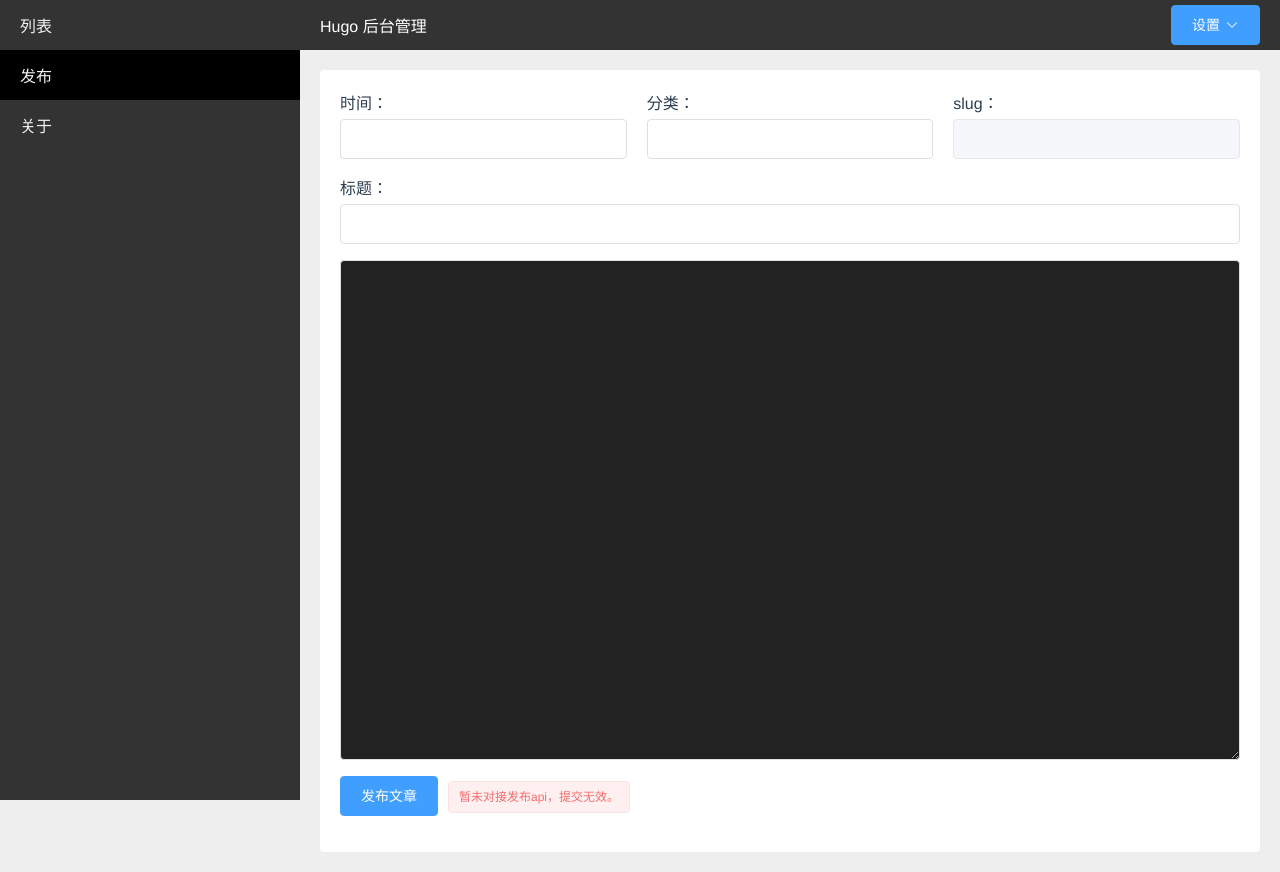
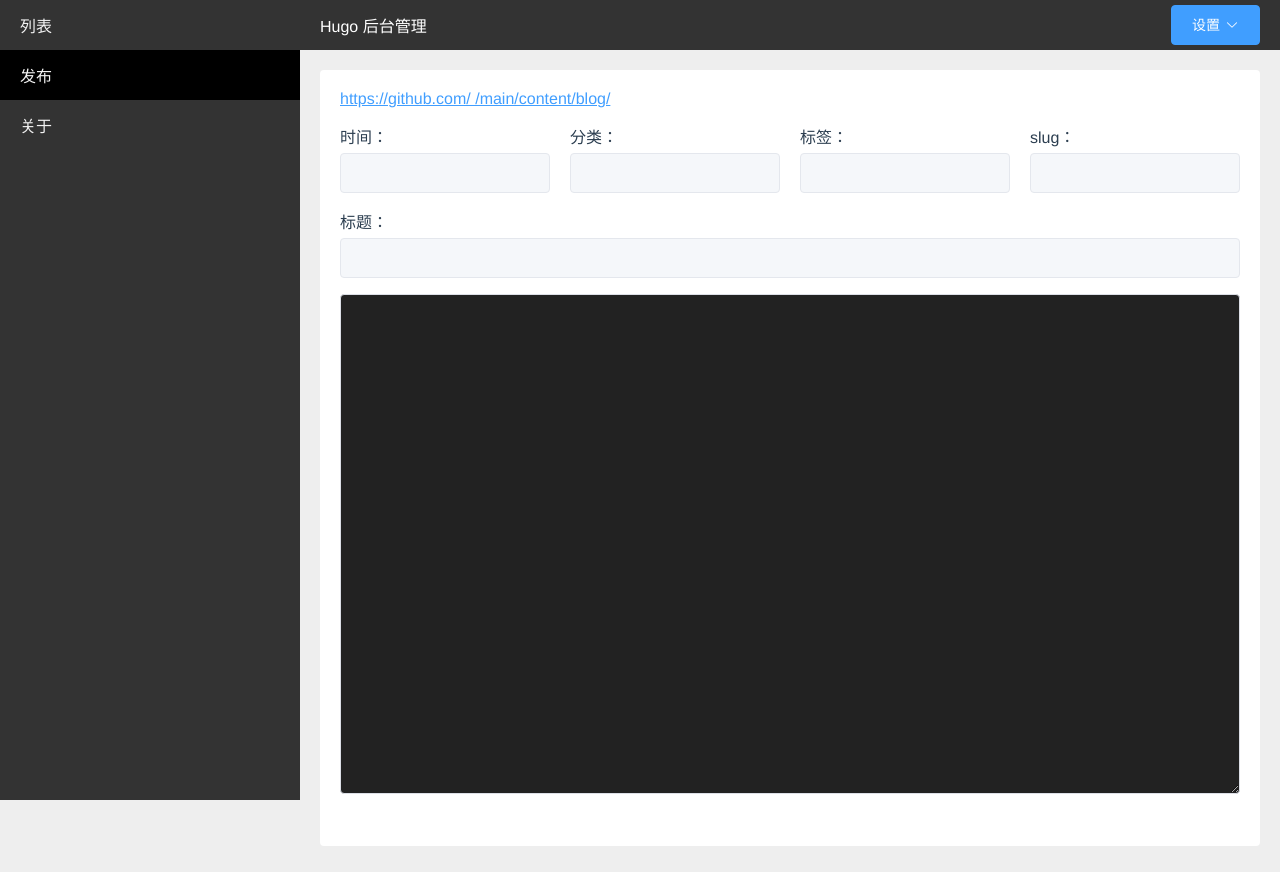
Before and after one commit to dlzmoe/HugoFast, a Vue app: page /edit in a window 1280 px wide. Built offline with nearby package versions, Linux system fonts and the light colour scheme; no server answers; what vue-simple-markdown would draw is missing.

Commit message:
:bookmark: 可以进行修改旧文章的提交，并刷新对应的sha值

```diff
--- a/src/components/TopHeader.vue
+++ b/src/components/TopHeader.vue
@@ -35,13 +35,13 @@
   methods: {
     refreshCache() {
       localStorage.removeItem('BasicData');
-      localStorage.removeItem('tableData');
-      this.dialogVisible = true;
+      localStorage.removeItem('allData');
     },
     loginOut() {
+      localStorage.removeItem('ghpToken');
       localStorage.removeItem('githubRepoHugoToken');
       localStorage.removeItem('BasicData');
-      localStorage.removeItem('tableData');
+      localStorage.removeItem('allData');
       this.$router.push('/login');
     }
   }
--- a/src/views/EditView.vue
+++ b/src/views/EditView.vue
@@ -3,18 +3,32 @@
     <Aside />
     <div class="container edit">
       <TopHeader />
-      <div class="editwrap">
+      <div class="editwrap" v-loading="loading">
+        <el-row>
+          <el-col :span="24">
+            <a
+              style="color: #409eff"
+              :href="`https://github.com/${this.githubrepo}/blob/main/content/blog/${this.id}`"
+              target="_blank"
+            >
+              https://github.com/{{ this.githubrepo }} /main/content/blog/{{ this.id }}
+            </a>
+          </el-col>
+        </el-row>
         <el-row :gutter="20">
-          <el-col :span="8">时间：<el-input v-model="result3.date"></el-input></el-col>
-          <el-col :span="8"
-            >分类：<el-input v-model="result4.category"></el-input
+          <el-col :span="6">时间：<el-input v-model="result3.date" disabled></el-input></el-col>
+          <el-col :span="6"
+            >分类：<el-input v-model="result4.category" disabled></el-input
           ></el-col>
-          <el-col :span="8"
+          <el-col :span="6"
+            >标签：<el-input v-model="result5.tags" disabled></el-input
+          ></el-col>
+          <el-col :span="6"
             >slug：<el-input v-model="result1.slug1" disabled></el-input
           ></el-col>
         </el-row>
         <el-row>
-          <el-col :span="24">标题：<el-input v-model="result2.title"></el-input></el-col>
+          <el-col :span="24">标题：<el-input v-model="result2.title" disabled></el-input></el-col>
         </el-row>
         <el-row>
           <el-col :span="24">
@@ -26,8 +40,7 @@
 
         <el-row>
           <el-col :span="24">
-            <el-button type="primary" @click="publishArticle">发布文章</el-button>
-            <el-tag type="danger">暂未对接发布api，提交无效。</el-tag>
+            <el-button v-if="this.id" type="primary" @click="publishArticle">发布文章</el-button>
           </el-col>
         </el-row>
       </div>
@@ -49,6 +62,7 @@
   },
   data() {
     return {
+      loading: false,
       ghpToken: "",
       githubrepo: "",
       detailsSha: "",
@@ -74,6 +88,7 @@
   methods: {
     findMatches() {
       if (this.id) {
+        this.loading = true;
         axios
           .get(
             "https://raw.githubusercontent.com/" +
@@ -85,33 +100,6 @@
             this.text = response.data;
             // console.log(this.text);
             this.extractMetadata();
-
-            const str =
-              `---
-slug: ` +
-              this.result1.slug1 +
-              `
-title: ` +
-              this.result2.title +
-              `
-date: ` +
-              this.result3.date +
-              `
-categories:
-  ` +
-              this.result4.category +
-              `
-tags:
-  ` +
-              this.result5.tags +
-              `
----
-
-` +
-              this.content;
-
-            // 对字符串进行编码
-            this.base64Str = Base64.encode(str);
           })
           .catch((error) => {
             console.error(error);
@@ -160,10 +148,40 @@
       if (match) {
         this.content = this.text.replace(match[0], "").trim();
       }
+
+      this.loading = false;
     },
     async publishArticle() {
+      this.loading = true;
       // 获取一次提交时间
       this.getDate();
+      const str =
+        `---
+slug: ` +
+        this.result1.slug1 +
+        `
+title: ` +
+        this.result2.title +
+        `
+date: ` +
+        this.result3.date +
+        `
+categories:
+  ` +
+        this.result4.category +
+        `
+tags:
+  ` +
+        this.result5.tags +
+        `
+---
+
+` +
+        this.content;
+
+      // 对字符串进行编码
+      this.base64Str = Base64.encode(str);
+
       axios
         .put(
           "https://api.github.com/repos/" +
@@ -184,9 +202,17 @@
         )
         .then((response) => {
           console.log(response);
+          this.loading = false;
+          this.$notify({
+            title: "发布成功",
+            type: "success",
+          });
+          localStorage.removeItem("allData");
+          this.$router.push("/");
         })
         .catch((error) => {
           console.error(error);
+          this.loading = false;
         });
     },
   },
@@ -195,26 +221,10 @@
     this.ghpToken = localStorage.getItem("ghpToken");
     this.githubrepo = localStorage.getItem("githubRepoHugoToken");
 
-    const id = this.$route.query.name;
-    this.id = id;
+    this.id = this.$route.query.name;
+    this.detailsSha = this.$route.query.sha;
 
     this.findMatches();
-
-    // 获取最新的文章信息比如sha等等
-    axios
-      .get(
-        "https://api.github.com/repos/" +
-          this.githubrepo +
-          "/contents/content/blog/" +
-          this.id
-      )
-      .then((response) => {
-        this.detailsSha = response.data.sha;
-        // console.log(this.detailsSha);
-      })
-      .catch((error) => {
-        console.error(error);
-      });
   },
 };
 </script>
--- a/src/views/HomeView.vue
+++ b/src/views/HomeView.vue
@@ -7,20 +7,26 @@
         <el-table :data="tableData" border style="width: 100%" v-loading="loading">
           <el-table-column prop="name" label="标题">
             <template slot-scope="scope">
-              <span>{{ scope.row.name }}</span>
+              <span :data-sha="scope.row.sha">{{ scope.row.name }}</span>
             </template>
           </el-table-column>
           <el-table-column fixed="right" label="操作" width="200">
             <template slot-scope="scope">
-              <a :href="`/edit?name=${scope.row.name}`" class="edit-btn">修改</a>
+              <a :href="`/edit?name=${scope.row.name}&sha=${scope.row.sha}`" class="edit-btn">修改</a>
             </template>
           </el-table-column>
         </el-table>
       </template>
 
-      <el-pagination @size-change="handleSizeChange" @current-change="handleCurrentChange" :current-page="currentPage"
-        :page-sizes="[10, 20, 30, 40]" :page-size="pageSize" layout="total, sizes, prev, pager, next, jumper"
-        :total="totalItems">
+      <el-pagination
+        @size-change="handleSizeChange"
+        @current-change="handleCurrentChange"
+        :current-page="currentPage"
+        :page-sizes="[10, 20, 30, 40]"
+        :page-size="pageSize"
+        layout="total, sizes, prev, pager, next, jumper"
+        :total="totalItems"
+      >
       </el-pagination>
     </div>
   </div>
@@ -49,28 +55,31 @@
   },
   methods: {
     async loadData() {
-      const tableData = JSON.parse(localStorage.getItem("tableData"));
-      // console.log(tableData);
-      // 查找是否有历史缓存
-      if (tableData) {
+      const allData = JSON.parse(localStorage.getItem("allData"));
+      if (allData) {
         // 有缓存直接插入vue中，提高性能和加载速度，比直接从GitHub api中拿数据要好的多。
-        this.tableData = tableData;
+        const startIndex = (this.currentPage - 1) * this.pageSize;
+        const endIndex = startIndex + this.pageSize;
+        this.tableData = allData.slice(startIndex, endIndex);
         this.loading = false;
+        // 更新总数据量
+        this.totalItems = allData.length;
+
       } else {
         // 没有缓存, 重新调用api数据存入缓存中
         axios
-          .get("https://api.github.com/repos/" + this.githubrepo + "/contents/content/blog")
+          .get(
+            "https://api.github.com/repos/" + this.githubrepo + "/contents/content/blog"
+          )
           .then((response) => {
             const allData = response.data.slice().reverse();
-            localStorage.setItem("tableData", JSON.stringify(allData));
+            localStorage.setItem("allData", JSON.stringify(allData));
 
             // 根据当前页码和每页显示的数量进行数据切片
             const startIndex = (this.currentPage - 1) * this.pageSize;
             const endIndex = startIndex + this.pageSize;
             this.tableData = allData.slice(startIndex, endIndex);
             this.loading = false;
-
-
             // 更新总数据量
             this.totalItems = allData.length;
           })
@@ -78,7 +87,6 @@
             console.error(error);
           });
       }
-
     },
     handleSizeChange(newSize) {
       this.pageSize = newSize;
@@ -87,18 +95,15 @@
     handleCurrentChange(newPage) {
       this.currentPage = newPage;
       this.loadData();
-      // 滚动到页面顶部
-      window.scrollTo();
     },
   },
   mounted() {
     this.githubrepo = localStorage.getItem("githubRepoHugoToken");
+    const BasicData = JSON.parse(localStorage.getItem("BasicData"));
 
-    const BasicData = JSON.parse(localStorage.getItem("BasicData"));
     // console.log(BasicData);
     if (BasicData) {
       // 把数据传入自己需要的地方
-
     } else {
       // 首次加载会调用api拿数据放在缓存中
       axios
--- a/src/views/login.vue
+++ b/src/views/login.vue
@@ -38,7 +38,7 @@
     return {
       githubrepo: "",
       ghpToken: "",
-      dialogVisible: true,
+      dialogVisible: false,
     };
   },
   methods: {
```
Also changed, not shown: 26 other files (tests, documents, lock files or other folders).
